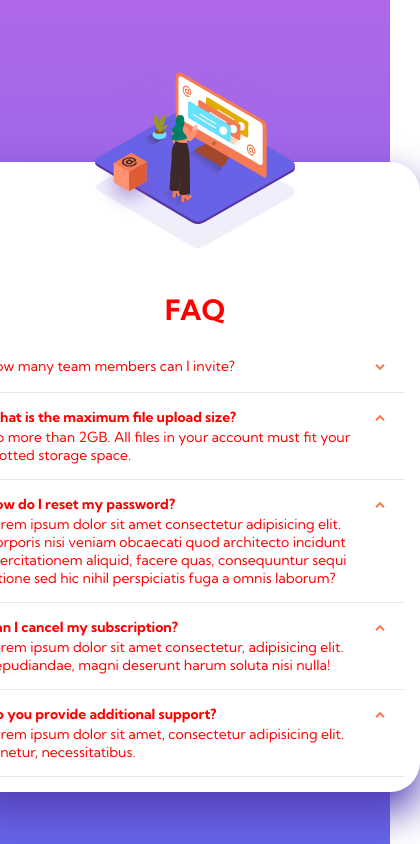
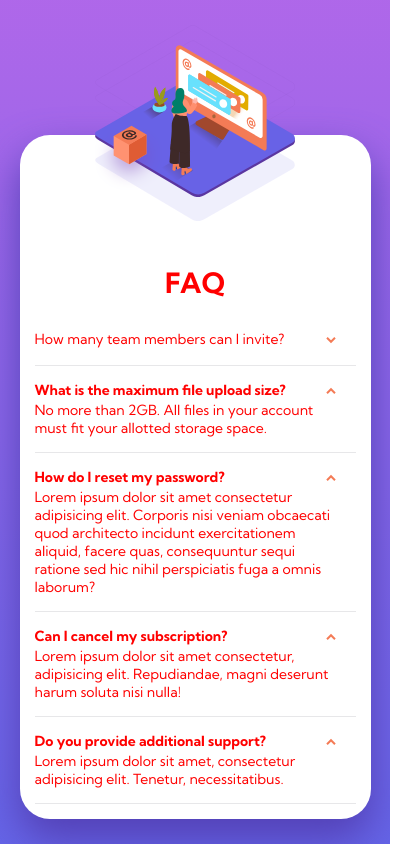
Before and after one commit to claucia/faq-accordion-card, a website built with Parcel: page src/index.html in a window 390 px wide. Shown: the whole page, 420 px wide, since content can reach past the window. Built offline with nearby package versions, Linux system fonts and the light colour scheme.

Commit message:
Enhance responsiveness

```diff
--- a/src/scss/_config.scss
+++ b/src/scss/_config.scss
@@ -1,18 +1,19 @@
 // Variables
 
-// text
+// Colors for the text
 $text-color: hsl(238, 29%, 16%);
 $text-hover-color: hsl(14, 88%, 65%);
 $dividers-color: hsl(240, 5%, 91%);
 
-// background
+// Colors for the background
 $background-color-1: hsl(273, 75%, 66%);
 $background-color-2: hsl(240, 73%, 65%);
 
-// card
+// Colors for the card
 $shadow-color: hsl(250, 48%, 48%);
 $card-background-color: white;
 
-// media queries
-$mobile: 450px;
-$desktop: 1080px;
+// Breakpoints for media queries
+$small-devices: 480px;
+$tablet-devices: 769px;
+$desktop-devices: 1025px;
--- a/src/scss/main.scss
+++ b/src/scss/main.scss
@@ -22,7 +22,7 @@ body {
 
 .card {
   display: flex;
-  margin: auto;
+  flex: 0 1;
   background-color: $card-background-color;
   border-radius: 30px;
   box-shadow: 0 20px 40px 0 $shadow-color;
@@ -102,13 +102,14 @@ body {
   }
 }
 
-@media only screen and (max-width: $mobile) {
+@media only screen and (max-width: $small-devices) {
   * {
     color: red;
   }
 
   .card {
-    width: 450px;
+    width: 90%;
+    min-width: calc($small-devices - 200px);
     flex-direction: column;
     margin-top: 125px;
 
@@ -165,13 +166,13 @@ body {
   }
 }
 
-@media only screen and (min-width: $mobile) and (max-width: $desktop) {
+@media only screen and (min-width: $small-devices) and (max-width: $desktop-devices) {
   * {
     color: green;
   }
 
   .card {
-    width: 500px;
+    width: 90%;
     flex-direction: column;
     margin-top: 125px;
 
@@ -231,13 +232,13 @@ body {
   }
 }
 
-@media only screen and (min-width: $desktop) {
+@media only screen and (min-width: $desktop-devices) {
   * {
     color: blue;
   }
   .card {
+    width: 1000px;
     flex-direction: row;
-    width: 900px;
 
     .card-illustration {
       position: relative;
```
